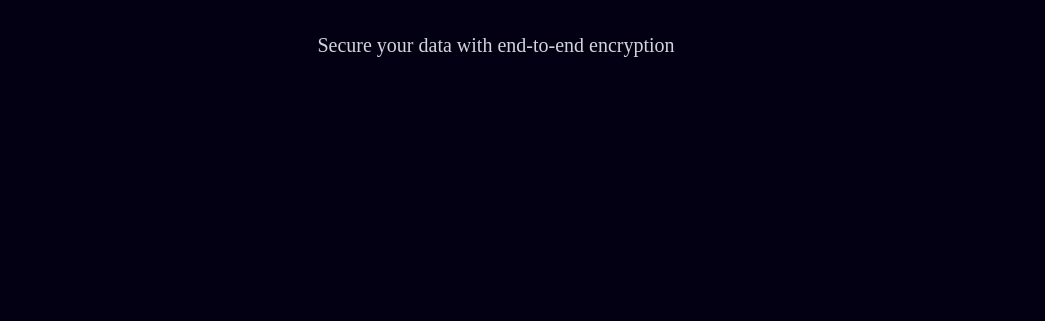
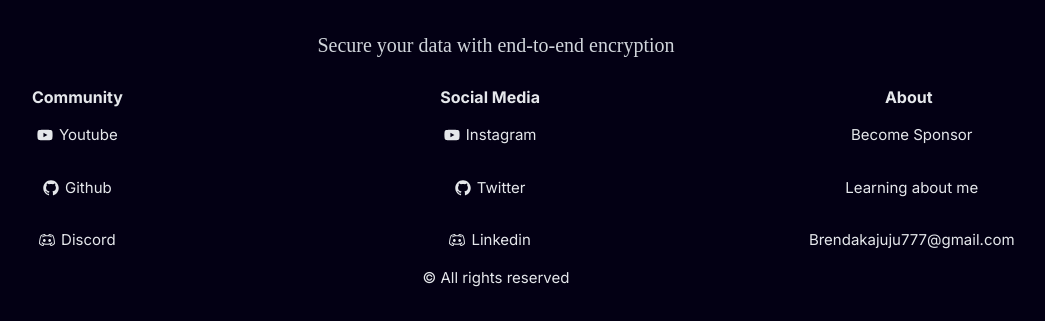
Before and after one commit to BrendaKajuju/NextJs-Portfolio, a Next.js app: page / in a window 1280 px wide. Shown: the part 3534-3855 px from the top of the page, without its empty margins (144-1189 px from the left). Before the commit the page ends 3604 px from the top, so only its background shows below. Built offline with nearby package versions, Linux system fonts and the light colour scheme.

Commit message:
First draft complete

```diff
--- a/app/components/main/Footer.tsx
+++ b/app/components/main/Footer.tsx
@@ -58,13 +58,13 @@ const Footer = () => {
                     </p>
                     <p className="flex flex-row items-center my-[15px] cursor-pointer">
 
-                        <span className="text-[15px] ml-[6px]">mifwebchain@gmail.com</span>
+                        <span className="text-[15px] ml-[6px]">Brendakajuju777@gmail.com</span>
                     </p>
                 </div>
             </div>
 
             <div className="mb-[20px] text-[15px] text-center">
-                &copy; WebChain Dev 2023 Inc. All rights reserved
+                &copy; All rights reserved
             </div>
         </div>
     </div>
--- a/app/layout.tsx
+++ b/app/layout.tsx
@@ -3,6 +3,7 @@ import { Inter } from 'next/font/google'
 import './globals.css'
 import StarsCanvas from './components/main/StarBackground'
 import Navbar from './components/main/Navbar'
+import Footer from './components/main/Footer'
 
 const inter = Inter({ subsets: ['latin'] })
 
@@ -21,7 +22,9 @@ export default function RootLayout({
       <body className={`${inter.className} bg-[#030014] overflow-y-scroll overflow-x-hidden`}>
         <StarsCanvas />
         <Navbar />
-        {children}</body>
+        {children}
+        <Footer />
+        </body>
     </html>
   )
 }
```
